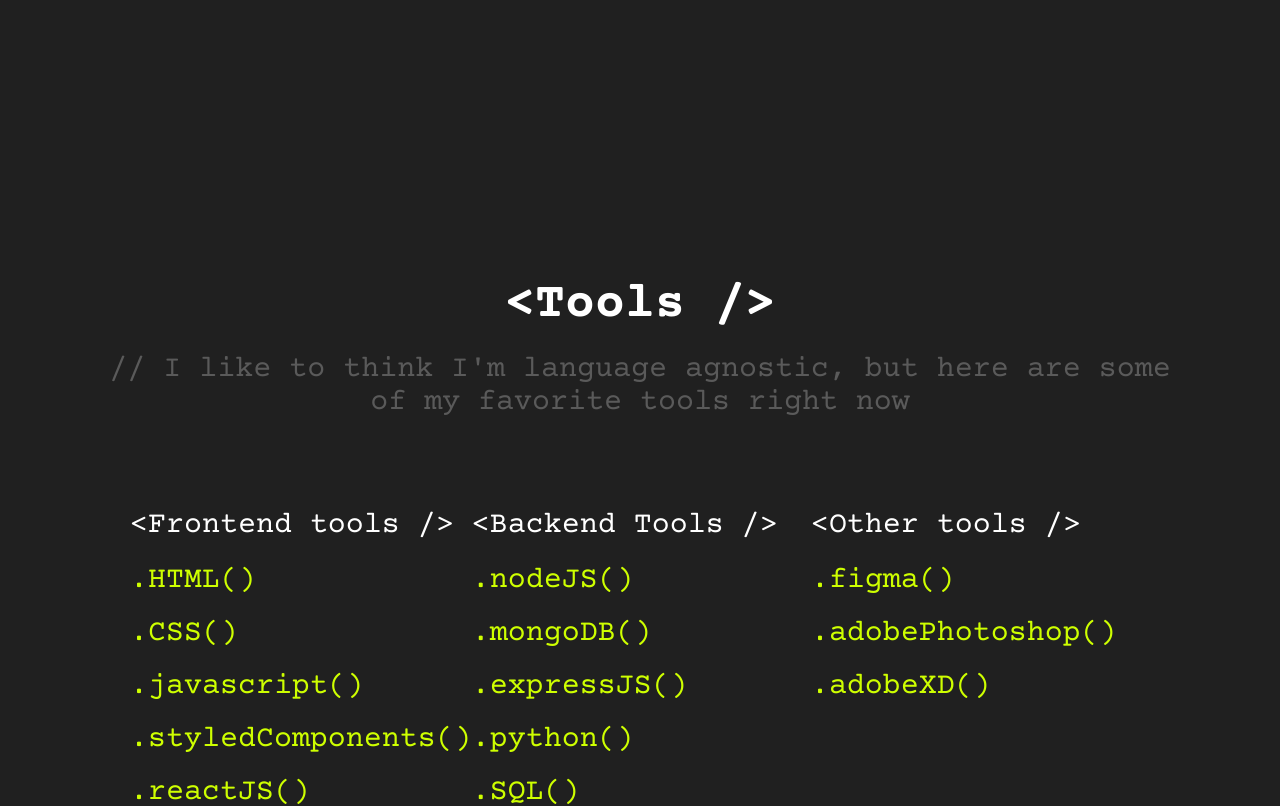
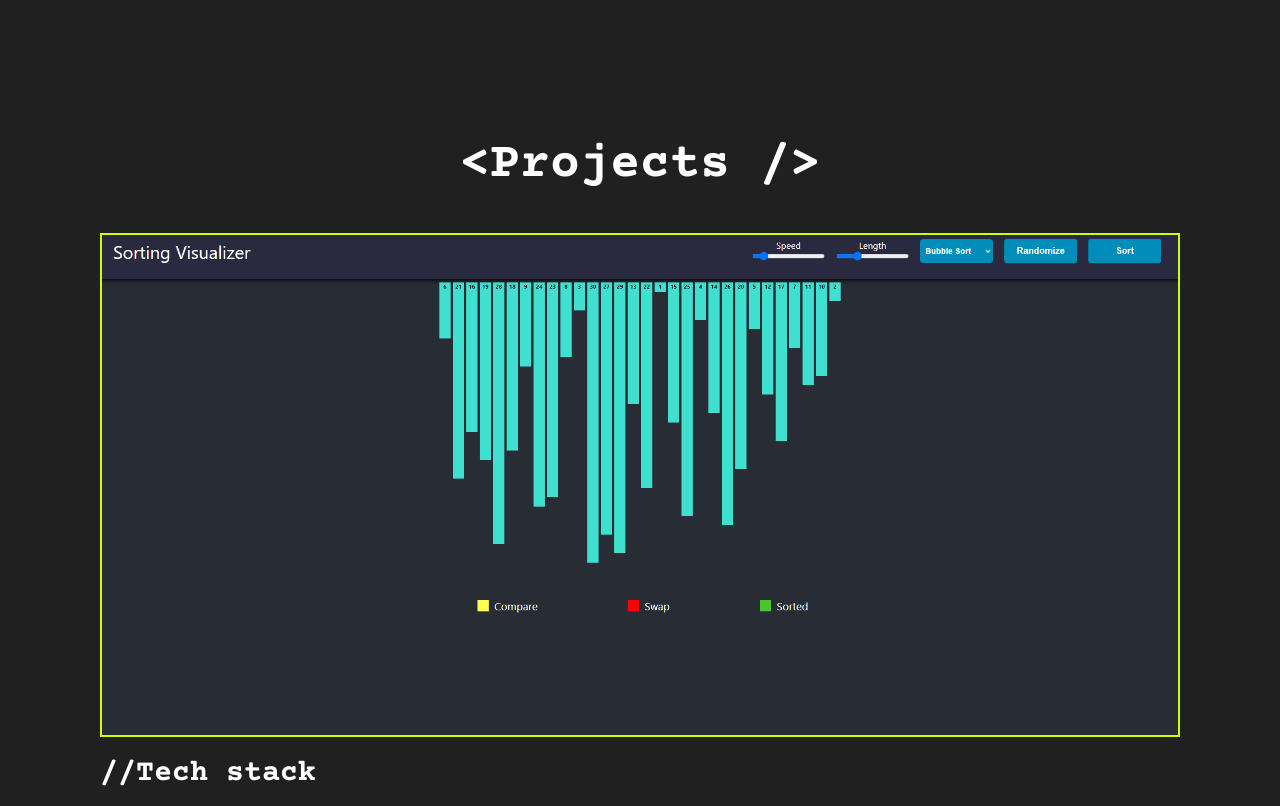
Before and after one commit to Leehis/ehi-esezobor-website, a React (Create React App) app: page / in a window 1280 px wide. Shown: the part 800-1606 px from the top of the page. Built offline with nearby package versions, Linux system fonts and the light colour scheme.

Commit message:
moved categories around

```diff
--- a/src/App.js
+++ b/src/App.js
@@ -15,8 +15,8 @@
     <>
       <Navbar />
       <Hero />
+      <Card />
       <Tools />
-      <Card />
       <Contact />
     </>
   )
--- a/src/components/card/Card.jsx
+++ b/src/components/card/Card.jsx
@@ -10,6 +10,7 @@
 const Card = () => {
   return (
     <div className='project'>
+     <h1 className='title'>{`<Projects />`}</h1>
       <div className='projectWrapper'>
         <div className='projectOne'>
           <div className='imageBox'>
@@ -97,12 +98,12 @@
           <div className='codeLinks'>
             <h3 className='codeLinksTitle'>{`//See it in action`}</h3>
             <ul className='codeLinksList'>
-              <a href=''>
+
                 <li className='links'>
                   Visit the site? You're already here! <Link className='icons' />
                 </li>
-              </a>
-              <a href='https://github.com'>
+
+              <a href='https://github.com/Leehis/ehi-esezobor-website'>
                 <li className='links'>
                   See the code <GitHub className='icons' />
                 </li>
```
